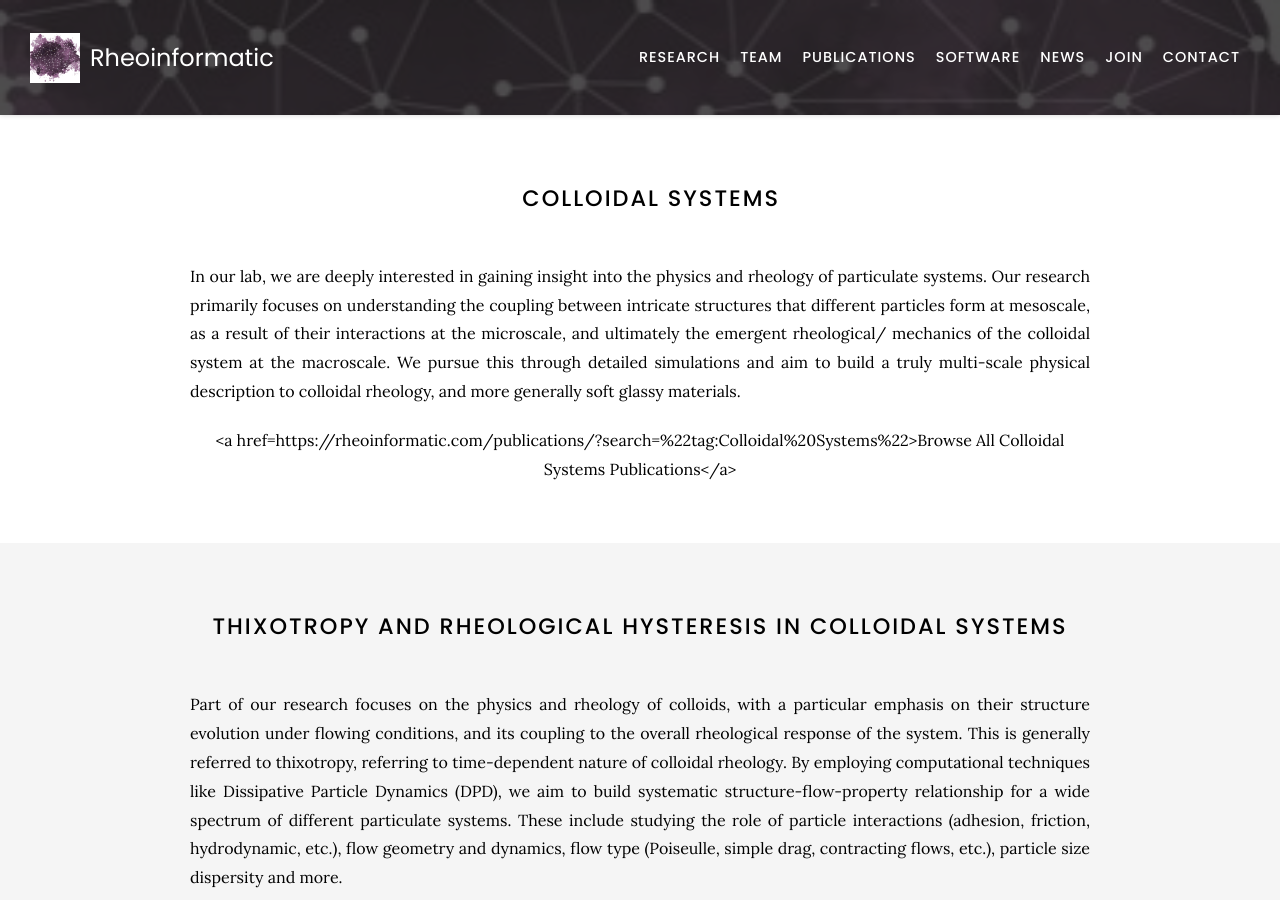
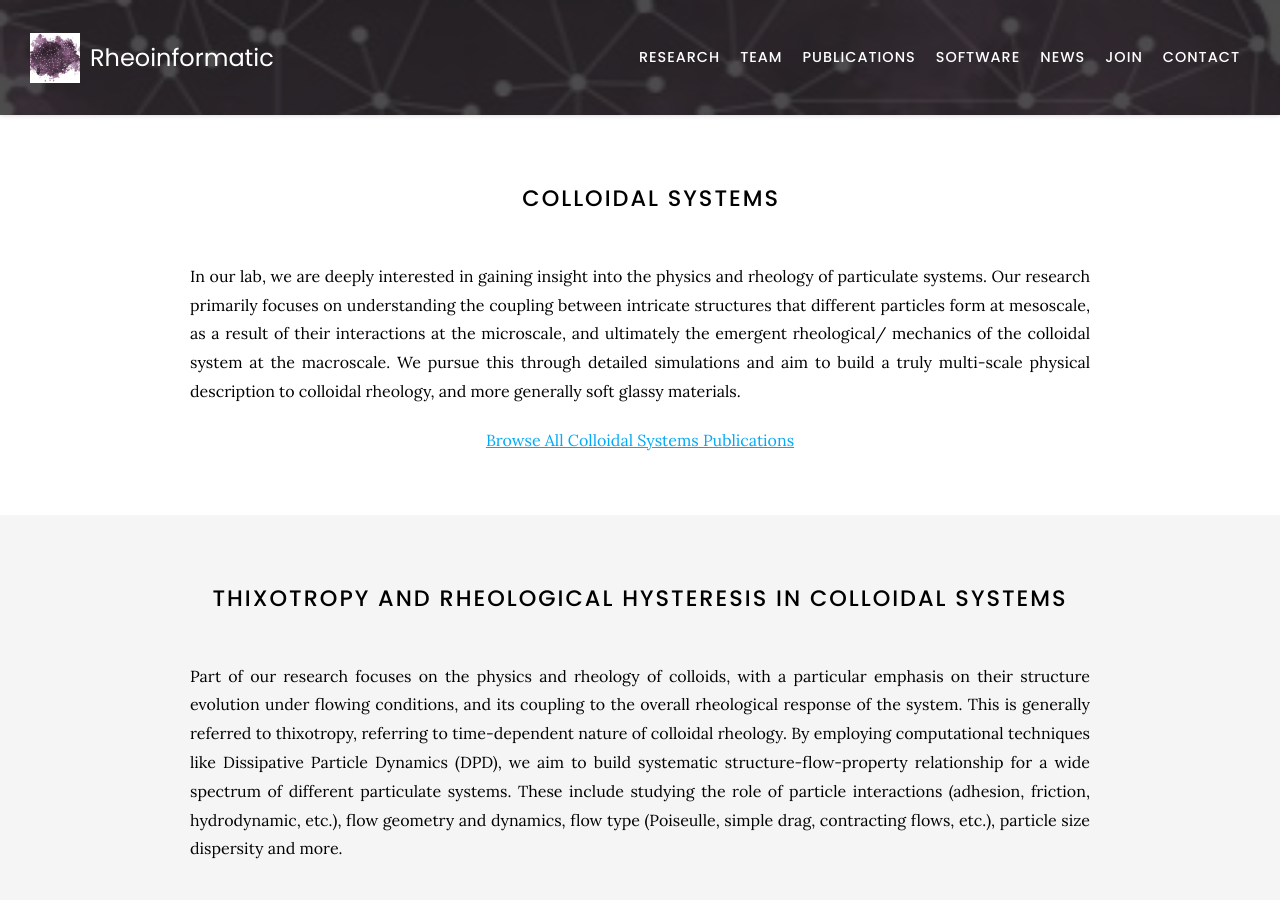
Before and after one commit to procf/procf.github.io, a Jekyll site: the page built from research/colloidal-systems/index.md, in a window 1280 px wide and 900 px high. Built offline with Jekyll 4.4.1, drawn with Linux system fonts in a browser that asks for light colours; nearby versions of some CDN libraries.

Commit message:
Research: fix links to pubs

```diff
--- a/research/colloidal-systems/index.md
+++ b/research/colloidal-systems/index.md
@@ -14,7 +14,7 @@ simulations and aim to build a truly multi-scale physical description to colloid
 and more generally soft glassy materials.
 
 <p style="text-align: center;">
-  <a href=https://rheoinformatic.com/publications/?search=%22tag:Colloidal%20Systems%22>Browse All Colloidal Systems Publications</a>
+  <a href="https://rheoinformatic.com/publications/?search=%22tag:Colloidal%20Systems%22">Browse All Colloidal Systems Publications</a>
 </p>
 
 {% include section.html %}
```
Also changed, not shown: research/blood-rheology/index.md (+1 -1 lines), research/scientific-machine-learning/index.md (+1 -1 lines).
